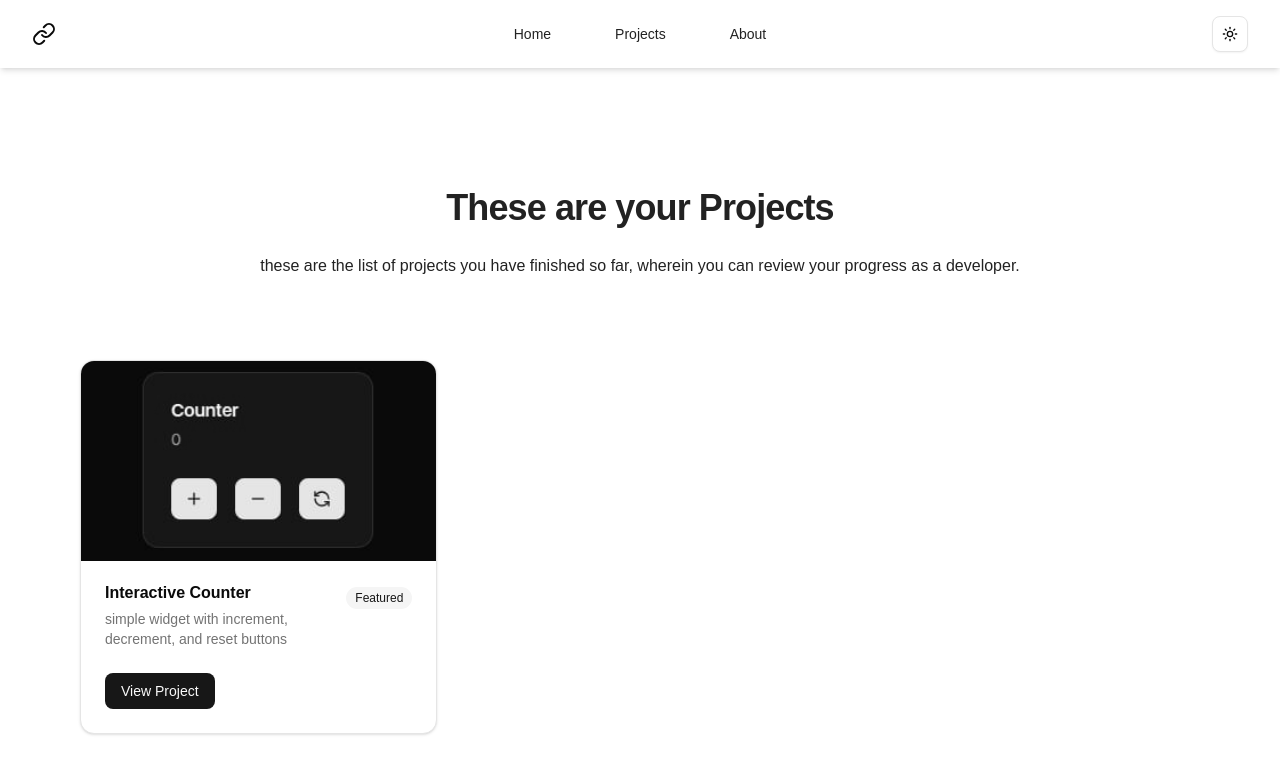
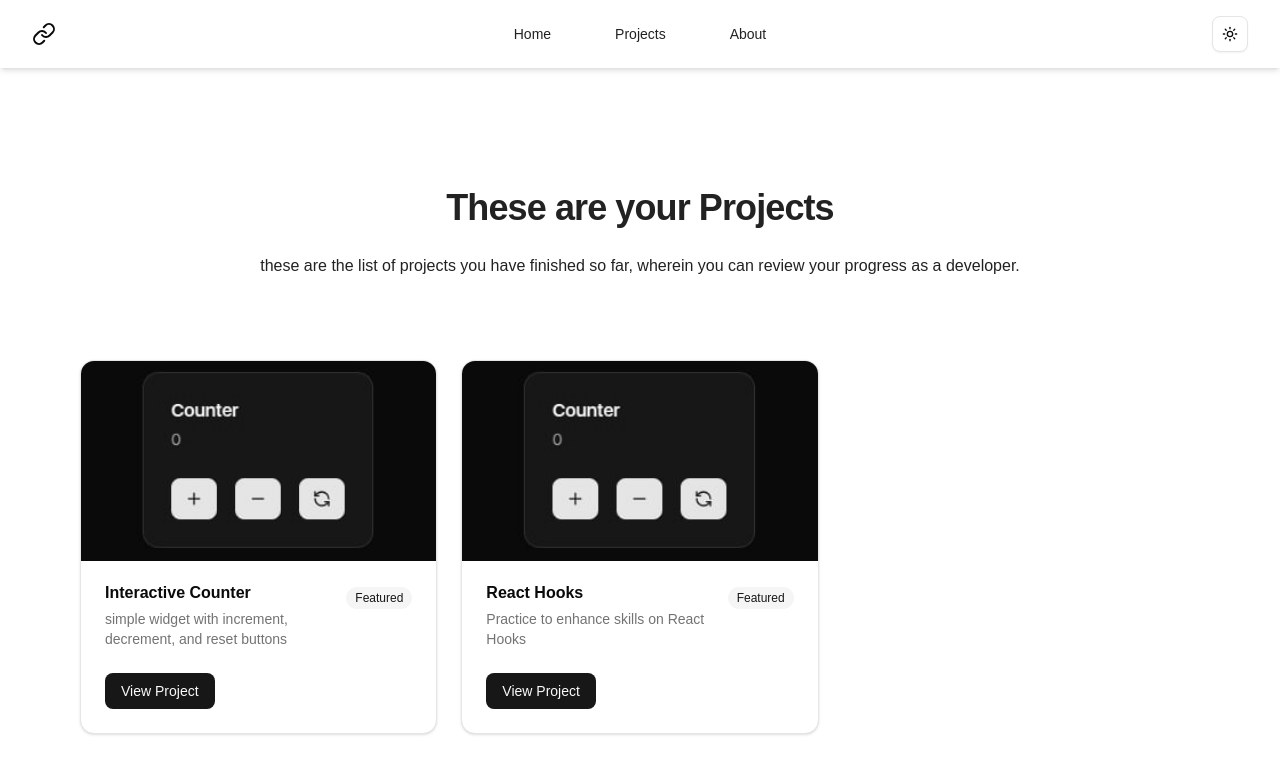
Before and after one commit to Jetrossgalinato/the-basics, a Next.js app: page /projects in a window 1280 px wide. Shown: the top 774 px of the page. Built offline with nearby package versions, Linux system fonts and the light colour scheme; a web font is replaced by a local one.

Commit message:
feat: add new project

```diff
--- a/data/projectData.ts
+++ b/data/projectData.ts
@@ -8,4 +8,13 @@ export const projectData = [
     badgeText: "Featured",
     link: "/projects/counter",
   },
+  {
+    id: 2,
+    title: "React Hooks",
+    description: "Practice to enhance skills on React Hooks",
+    imageSrc: "/images/counter.jpeg",
+    imageAlt: "React Hooks",
+    badgeText: "Featured",
+    link: "/projects/hooks",
+  },
 ];
```
